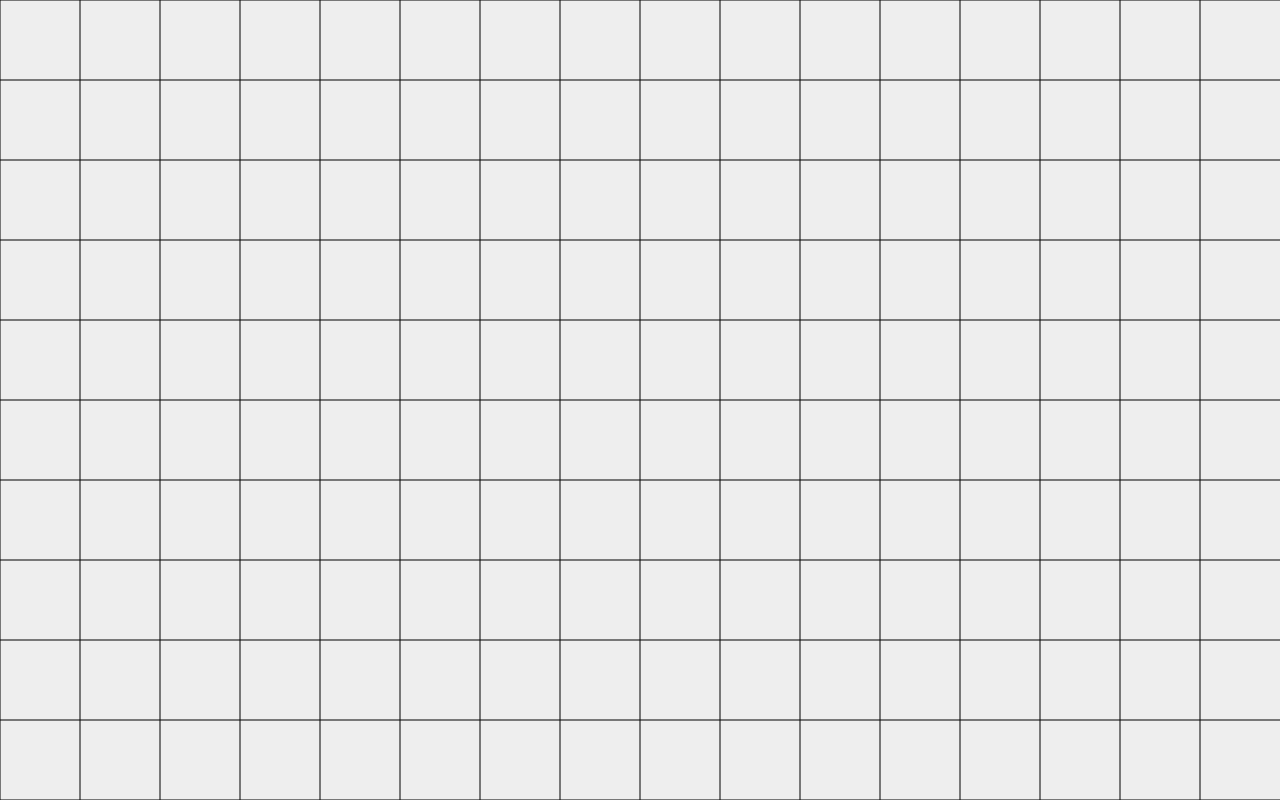
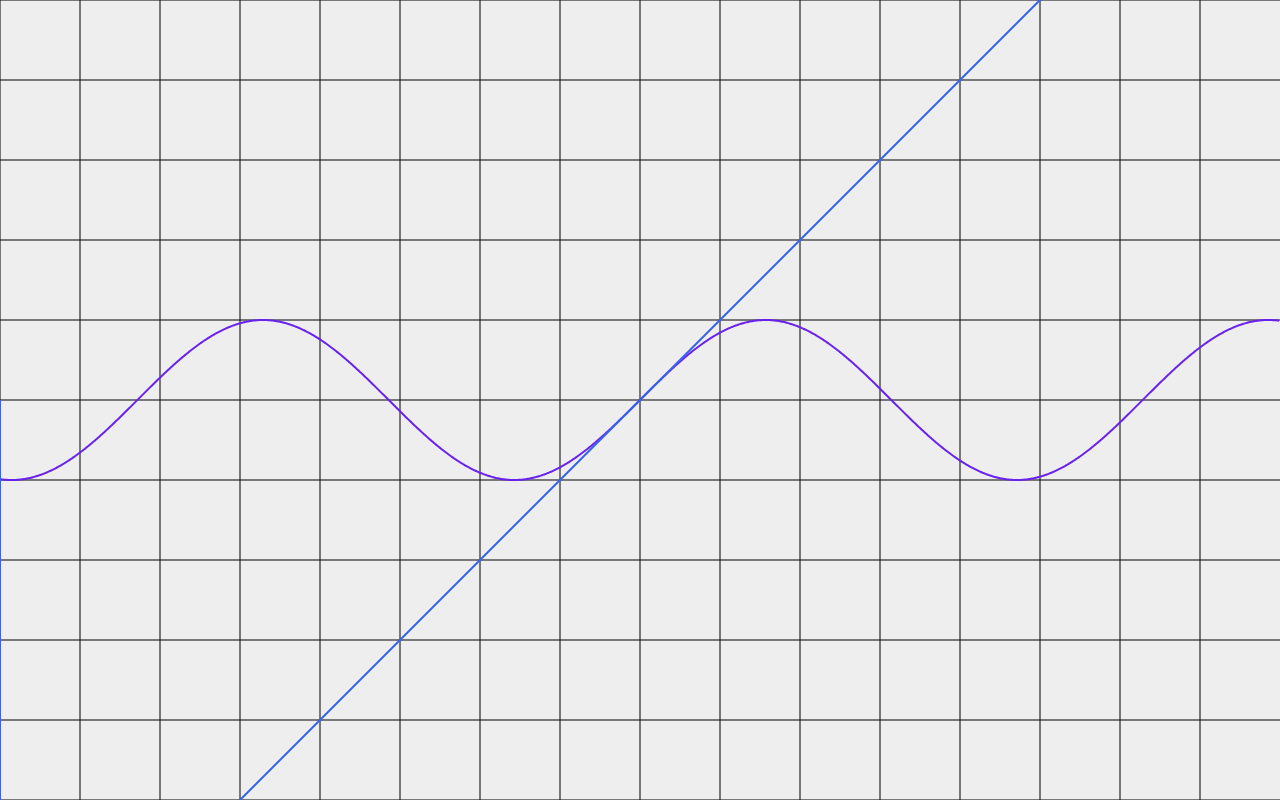
Before and after one commit to SebCodesTheWeb/graphing-calculator, a plain HTML site: page index.html in a window 1280 px wide. Drawn offline with Linux system fonts and the light colour scheme.

Commit message:
plot graph functionality

```diff
--- a/main.js
+++ b/canvas.js
@@ -1,14 +1,14 @@
-const canvas = document.querySelector("canvas");
-const c = canvas.getContext("2d");
+export const canvas = document.querySelector("canvas");
+export const c = canvas.getContext("2d");
 canvas.width = innerWidth;
 canvas.height = innerHeight;
 
 let scale = 16;
 let scaleX = 16; //The amount of boxes per row
 let scaleY = 16; //The amount of boxes per column
-let squareWidth = canvas.width / scale;
-let offsetX = squareWidth; //This offset will handle panning in the x-direction
-let offsetY = squareWidth; //This offset will handle panning in the x-direction
+export let squareWidth = canvas.width / scale;
+export let offsetX = squareWidth; //This offset will handle panning in the x-direction
+export let offsetY = squareWidth; //This offset will handle panning in the x-direction
 
 //Hold down variables
 let mouseDown = false;
--- a/index.html
+++ b/index.html
@@ -6,7 +6,8 @@
     <meta name="viewport" content="width=device-width, initial-scale=1.0">
     <title>Lingebra</title>
     <link rel="stylesheet" href="style.css">
-    <script type="module" src="main.js" defer></script>
+    <script type="module" src="canvas.js" defer></script>
+    <script type="module" src="plotgraph.js" defer></script>
 
 </head>
 <body>
--- /dev/null
+++ b/plotgraph.js
@@ -0,0 +1,98 @@
+import {c, canvas, squareWidth, offsetX, offsetY} from "./canvas.js";
+    // offsetX = 0;
+    // offsetY = 0; // Reset
+
+const colors = ["#54F5B8", "#3963ED", "#F76223", "#6921ED", "#FA9F00", "#CD1DF5"];
+let listOfGraphs = [];
+
+function randomColor() {
+    let color = Math.ceil(Math.random() * colors.length);
+    return colors[color];
+}
+
+function drawSelectedGraphs() {
+    for(let i = 0; i < listOfGraphs.length; i++) {
+        listOfGraphs[i].drawGraph();
+    }
+}
+
+class Graph {
+    constructor (outputFunction, color) {
+        this.color = randomColor();
+        this.outputFunction = outputFunction; //Callback function for y -coordinate
+        this.centerX = canvas.width / 2;
+        this.centerY = canvas.height / 2;
+        this.lineWidth = 2;
+    }
+
+    drawGraph() {
+        c.beginPath();
+        c.lineWidth = this.lineWidth;
+        c.strokeStyle = this.color;
+        c.moveTo(0, this.centerY)
+
+        for(let i = -canvas.width/2; i < canvas.width/2; i++) {
+            let rescaledYCoordinate = this.outputFunction(i/squareWidth)*squareWidth;
+            let convertedYCoordinate = canvas.height- rescaledYCoordinate; //y coordinate between canvas
+
+            if(!isNaN(convertedYCoordinate)) { // Only draw if point is defined
+                c.lineTo(i+this.centerX, convertedYCoordinate-this.centerY); //Generating line between coordinates
+            } else {
+                c.stroke();
+                c.beginPath();
+            }
+        }
+        c.stroke();
+    }
+}
+
+// canvas.addEventListener("mousemove", function(e) {
+
+// })
+
+// function update() {
+//     requestAnimationFrame(update);
+//     console.log(offsetX, offsetY);
+// }
+// update();
+
+//Testing different Functions
+const sineCurve = new Graph((x) => Math.sin(x));
+const tanCurve = new Graph((x) => Math.tan(x));
+const naturalLog = new Graph((x) => Math.log(x));
+const arcSine = new Graph((x) => Math.asin(x));
+const squareRoot = new Graph((x) => Math.sqrt(x));
+const abs = new Graph((x) => Math.abs(x));
+const line = new Graph((x) => x);
+const polynomial = new Graph((x) => 2*Math.pow(x, 2) + x - 2);
+const exponential = new Graph((x) => Math.exp(x));
+const constant = new Graph((x) => Math.PI);
+const rational = new Graph((x) => Math.pow(x, 2) +3/x);
+const hyperbolic = new Graph((x) => Math.sinh(x));
+const inverseHyperbolic = new Graph((x) => Math.acosh(x));
+const stairCase = new Graph((x) => Math.ceil(x));
+const modulus = new Graph((x) => x*x%x);
+const weirdShit = new Graph((x) => x<0?x*x*x%x:0);
+const random = new Graph((x) => Math.random() * x);
+
+listOfGraphs.push(sineCurve, line);
+drawSelectedGraphs();
+
+// random.drawGraph();
+// exponential.drawGraph()
+// stairCase.drawGraph();
+// inverseHyperbolic.drawGraph();
+// hyperbolic.drawGraph();
+// weirdShit.drawGraph();
+// modulus.drawGraph();
+// rational.drawGraph();
+// constant.drawGraph();
+// polynomial.drawGraph();
+// line.drawGraph();
+// abs.drawGraph();
+// squareRoot.drawGraph();
+// arcSine.drawGraph();
+// naturalLog.drawGraph();
+// new Graph((x) => x).drawGraph();
+// sineCurve.drawGraph();
+// tanCurve.drawGraph();
```
